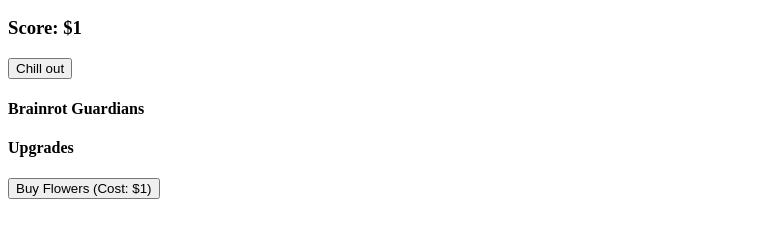
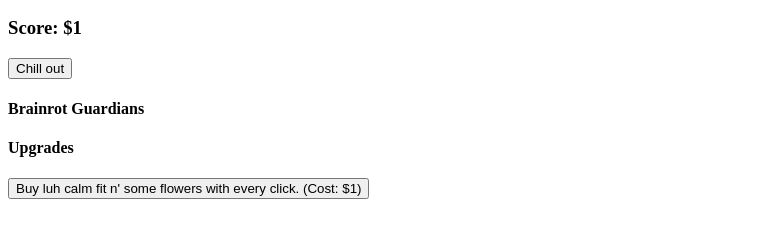
Before and after one commit to Verdian392/chill, a plain HTML site: page index.html in a window 1280 px wide. Both pictures are taken after a click on the button "Chill out". Shown: the part 110-348 px from the top of the page, without its empty margins (0-760 px from the left). Drawn offline with Linux system fonts and the light colour scheme.

Commit message:
Add files via upload

```diff
--- a/index.html
+++ b/index.html
@@ -21,6 +21,6 @@
 
 
     <h4>Upgrades</h4>
-    <button type ="button" id="buyFlowers" onclick=flowers1.purchase() class="excused">luh calm fit n' some flowers with every click.</button>
+    <button type ="button" id="buyFlowers" onclick=flowers1.purchase() name= "luh calm fit n' some flowers with every click."></button>
 </body>
 </html>
--- a/src/flowers.js
+++ b/src/flowers.js
@@ -1,6 +1,6 @@
 class Flowers extends Upgrade {
-    constructor(upgradeName, cost, guardian) {
-        super(upgradeName, cost);
+    constructor(upgradeName, cost, buttonLabel, guardian) {
+        super(upgradeName, cost, buttonLabel);
         this.guardian = guardian;
     }
 
--- a/src/main.js
+++ b/src/main.js
@@ -5,7 +5,7 @@ let score = 0;
 let nettspendnugget = new Guardian("Nettspend Nugget", 0.1, 15);
 let troll = new Guardian("Troll Face", 1, 100);
 
-let flowers1 = new Flowers("Flowers", 1);
+let flowers1 = new Flowers("Flowers", 1, "luh calm fit n' some flowers with every click.");
 
 function scorePlusPlus() {
     score += clickStrength;
@@ -19,7 +19,7 @@ function updateButtons() {
     nettspendnugget.buttonState();
     troll.buttonState();
 
-    flowers1.buttonState();
+    flowers1.buttonStateOG();
 }
 function updatePage() {
     incScore();
--- a/src/memeguardians.js
+++ b/src/memeguardians.js
@@ -1,5 +1,5 @@
 class Guardian {
-    constructor(guardianName, baseCPS, baseCost) {
+    constructor(guardianName, baseCPS, baseCost, buttonLabel) {
         this.guardianName = guardianName;
         this.baseCPS = baseCPS / (1000 / tickRate);
         this.baseCost = baseCost;
@@ -9,6 +9,7 @@ class Guardian {
         this.doubleUpgrade = 1;
         this.cps = 0;
         this.visible = false;
+        this.buttonLabel = buttonLabel;
 
     }
     purchase(){
@@ -47,7 +48,7 @@ class Guardian {
         "]";
     }
 
-   /* exception() {
+    buttonStateOG() {
         if (!this.visible) {
             document.getElementById(this.buttonId).style.display = "none";
             if (score >= this.baseCost) {
@@ -62,7 +63,7 @@ class Guardian {
         }
         document.getElementById(this.buttonId).innerHTML =
         "Buy " +
-        this.name +
+        this.buttonLabel +
         " (Cost: $" +
         Math.ceil(this.cost).toLocaleString() +
         ") <br> Adds $" +
@@ -70,5 +71,5 @@ class Guardian {
         " Per second <br> [Owned: " +
         this.amountOwned +
         "]";
-    }  */
+    }
 }
--- a/src/upgrade.js
+++ b/src/upgrade.js
@@ -1,9 +1,9 @@
 class Upgrade {
-    constructor(upgradeName, cost){
+    constructor(upgradeName, cost, buttonLabel) {
     this.upgradeName = upgradeName;
     this.cost = cost;
     this.buttonId = "buy" + upgradeName.replace(/\s/g, "");
-   this.buttonClass = "excused"
+    this.buttonLabel = buttonLabel;
 }
 
 purchase(){
@@ -34,7 +34,7 @@ buttonState() {
     Math.ceil(this.cost).toLocaleString() +
     ")";
 }
-/* exception(){
+ buttonStateOG(){
     if (this.owned) {
         document.getElementById(this.buttonId).style.display = "none";
     }
@@ -51,11 +51,10 @@ buttonState() {
         document.getElementById(this.buttonId).disabled = false;
     }
     document.getElementById(this.buttonId).innerHTML =
-    "Buy " +
-     +
+    "Buy " + this.buttonLabel +
     " (Cost: $" +
     Math.ceil(this.cost).toLocaleString() +
     ")";
-  } */
+  }
 
 }
```
